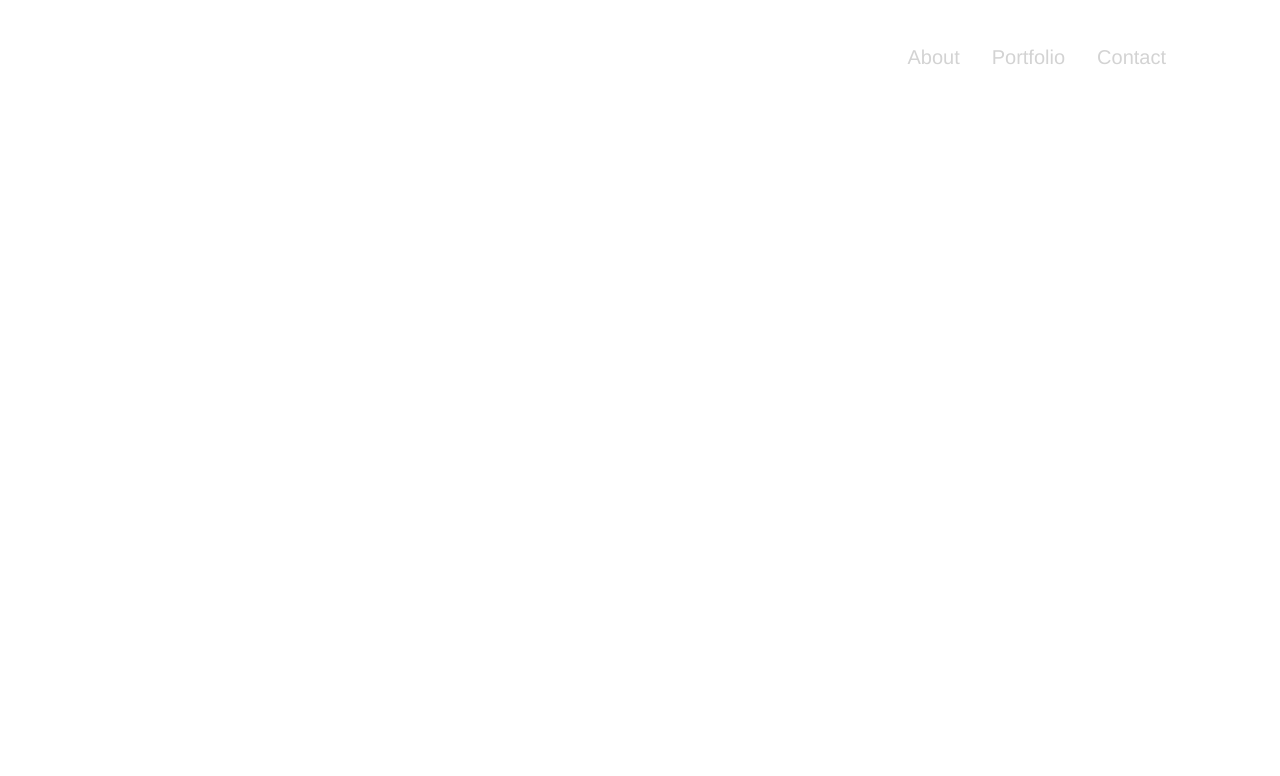
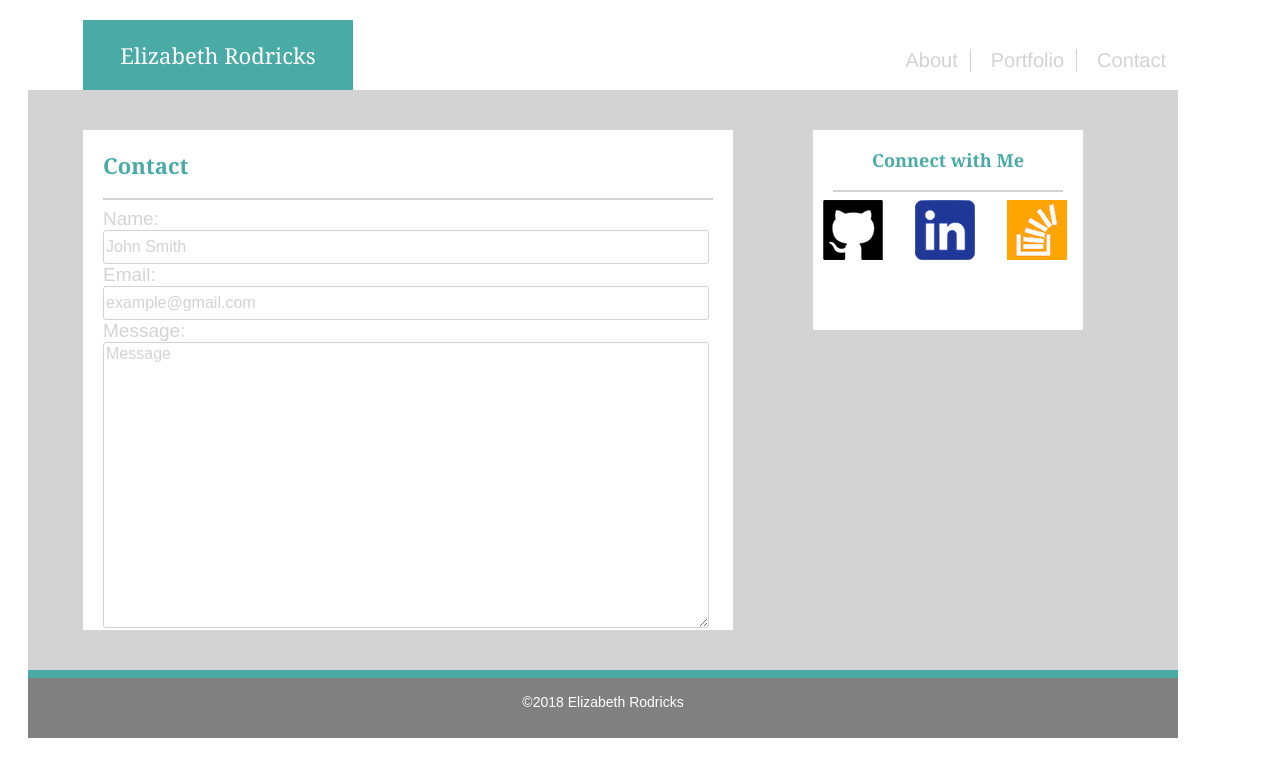
Before and after one commit to rodricksnyc/basic-portfolio, a plain HTML site: page contact.html in a window 1280 px wide. Drawn offline with Linux system fonts and the light colour scheme.

Commit message:
contactpage

```diff
--- a/contact.html
+++ b/contact.html
@@ -3,36 +3,59 @@
 <head>
   <title>Elizabeth Rodricks</title>
   <link rel="stylesheet" href="css/style.css">
-  <link href="https://fonts.googleapis.com/css?family=Advent+Pro" rel="stylesheet">
 </head>
 <body>
   <div class="container">
     <div class="header">
+      <div class="teal">
         <h1 class="name">Elizabeth Rodricks</h1>
+      </div>
       <div>
         <ul class="top">
-        <a href="index.html">About</a>
-        <a href="portfolio.html">Portfolio</a>
-        <a href="contact.html">Contact</a>
+          <a class="links" href="index.html">About</a>
+          <a class="links" href="portfolio.html">Portfolio</a>
+          <a class="links" href="contact.html">Contact</a>
         </ul>
       </div>
     </div>
 
+    <section class="about">
 
+      <div class="boxes">
 
+        <div class="white">
+          <h2>Contact</h2>
+          <hr color="lightgray"></hr>
 
+          <div class="form">
+            <form>
+              Name:<br>
+              <input type="text" name="name" placeholder="John Smith"><br>
+              Email:<br>
+              <input type="email" placeholder="example@gmail.com">
+              <br>
+              Message:<br>
+              <textarea name="comment" form="usrform">Message</textarea>
+            </form>
+            </div>
 
+          </div>
 
-
-
-
-
-
-
-
-
-
-
+          <div class="whiteTwo">
+            <h3>Connect with Me</h3>
+            <hr color="lightgray"></hr>
+            <div class="social">
+              <a href="https://github.com/rodricksnyc"><img src="img/github.png"></a>
+              <a href="https://www.linkedin.com/in/elizabethrodricks/"><img src="img/link.png"></a>
+              <a href="https://stackexchange.com/users/10955850/elizabeth-rodricks"><img src="img/stack.png"></a>
+            </div>
+          </div>
+        </div>
+      </div>
+      <div class="bottomLine"></div>
+      <footer>
+        <br>&copy;2018 Elizabeth Rodricks</footer>
+      </section>
 
 
 
--- a/css/style.css
+++ b/css/style.css
@@ -62,9 +62,7 @@ a {
 .boxes {
   display: flex;
   justify-content:space-between;
-
 }
-
 .about {
   width: 100%;
   background: lightgray;
@@ -91,6 +89,7 @@ flex-direction: column;
 }
 
 h2 {
+  margin-top: 20px;
   font-family:'Georgia';
   color: #4aaaa5;
   font-size: 22px;
@@ -99,7 +98,7 @@ margin-left: 20px;
 hr {
   margin-left: 20px;
   margin-right: 20px;
-color: pink;
+  margin-top: 0px;
 }
 
 h3 {
@@ -132,8 +131,8 @@ margin-left: 10px;
 }
 .social {
   display: flex;
-  justify-content:space-around;
-  align-items: center;
+  justify-content: space-between;
+  margin-left: 10px;
 }
 .bottomLine {
   width: 100%;
@@ -148,4 +147,38 @@ height: 60px;
   color: white;
   text-align: center;
   margin-left: 20px;
+  font-family: arial;
+  font-size: 14px;
 }
+.form {
+color: lightgray;
+font-family: arial;
+margin-left: 20px;
+font-size: 19px;
+}
+input {
+  color: lightgray;
+  border: 1px solid lightgray;
+  border-radius: 3px;
+  height: 30px;
+  width: 600px;
+  color: lightgray;
+  font-family: arial;
+}
+input::placeholder {
+  color: lightgray;
+  font-family: arial;
+    font-size: 16px;
+}
+
+
+textarea {
+  color: lightgray;
+  border: 1px solid lightgray;
+  border-radius: 3px;
+  height: 280px;
+  width: 600px;
+  color: lightgray;
+  font-family: arial;
+  font-size: 16px;
+}
```
Also changed, not shown: index.html (+17 -11 lines), portfolio.html (+34 -15 lines). Lines whose indentation alone changed are shown as unchanged.
